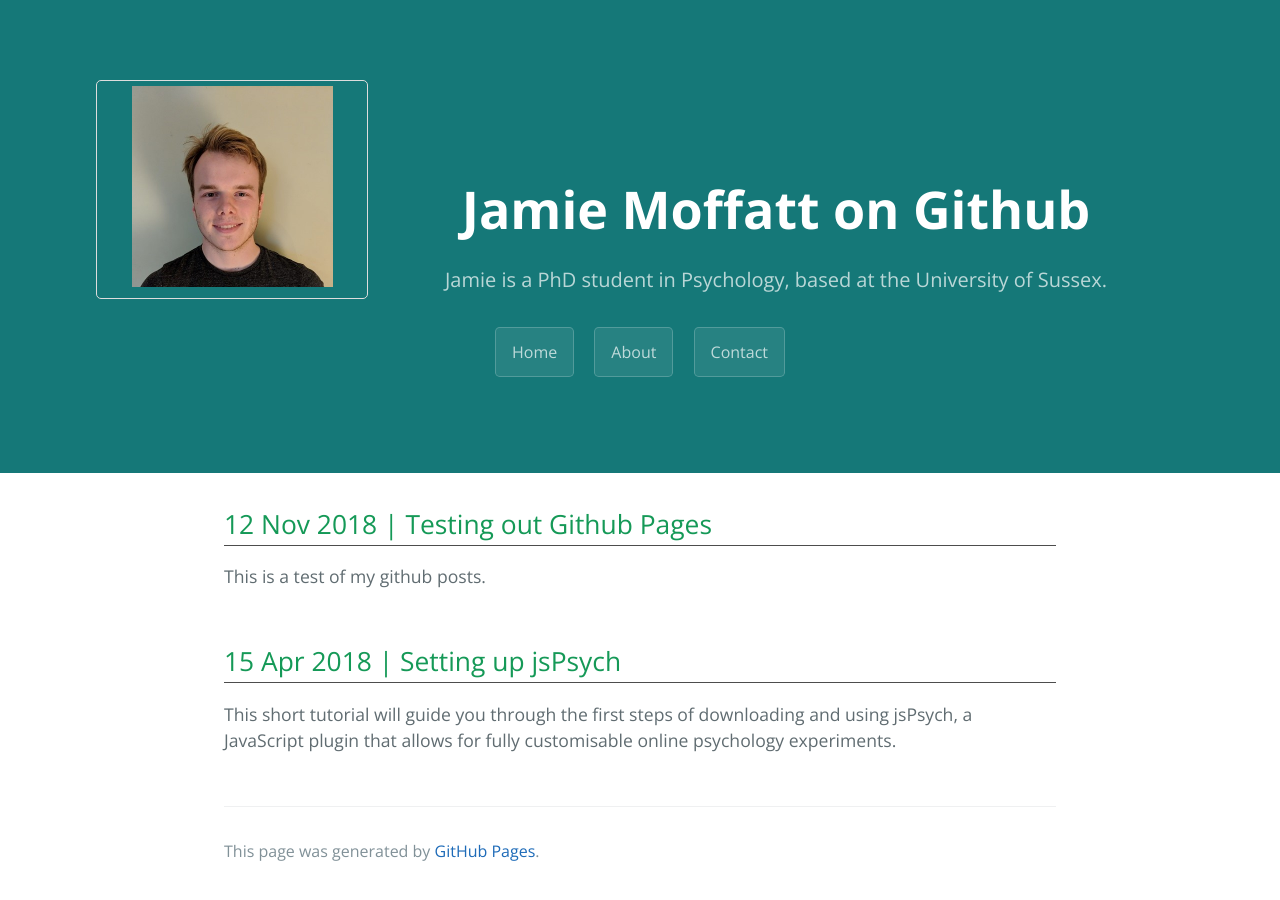
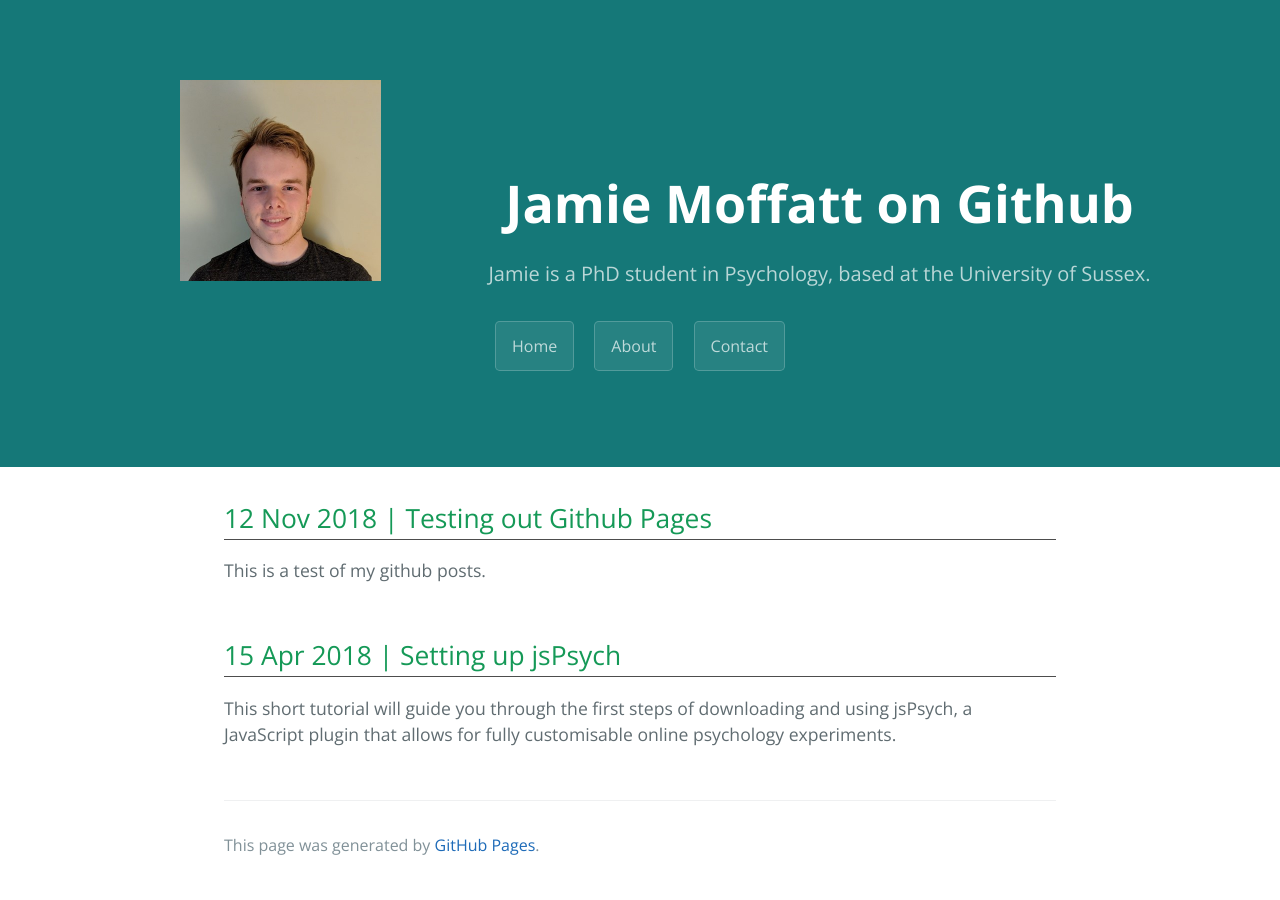
Before and after one commit to jamie-moffatt/jamie-moffatt.github.io, a Jekyll site: the page built from index.md, in a window 1280 px wide. Built offline with Jekyll 4.4.1, drawn with Linux system fonts in a browser that asks for light colours; our own code applies the rules of GitHub Pages for plain Markdown files.

Commit message:
Update style.scss

```diff
--- a/assets/css/style.scss
+++ b/assets/css/style.scss
@@ -28,14 +28,11 @@
 }
 
 .header-img {
-  border: 1px solid #ddd;
-  border-radius: 5px;
-  padding: 5px;
-  width: 25%;
+  width: 33%;
   display: inline-block;
 }
 
 .header-txt {
-  width: 75%;
+  width: 66%;
   display: inline-block;
 }
```
